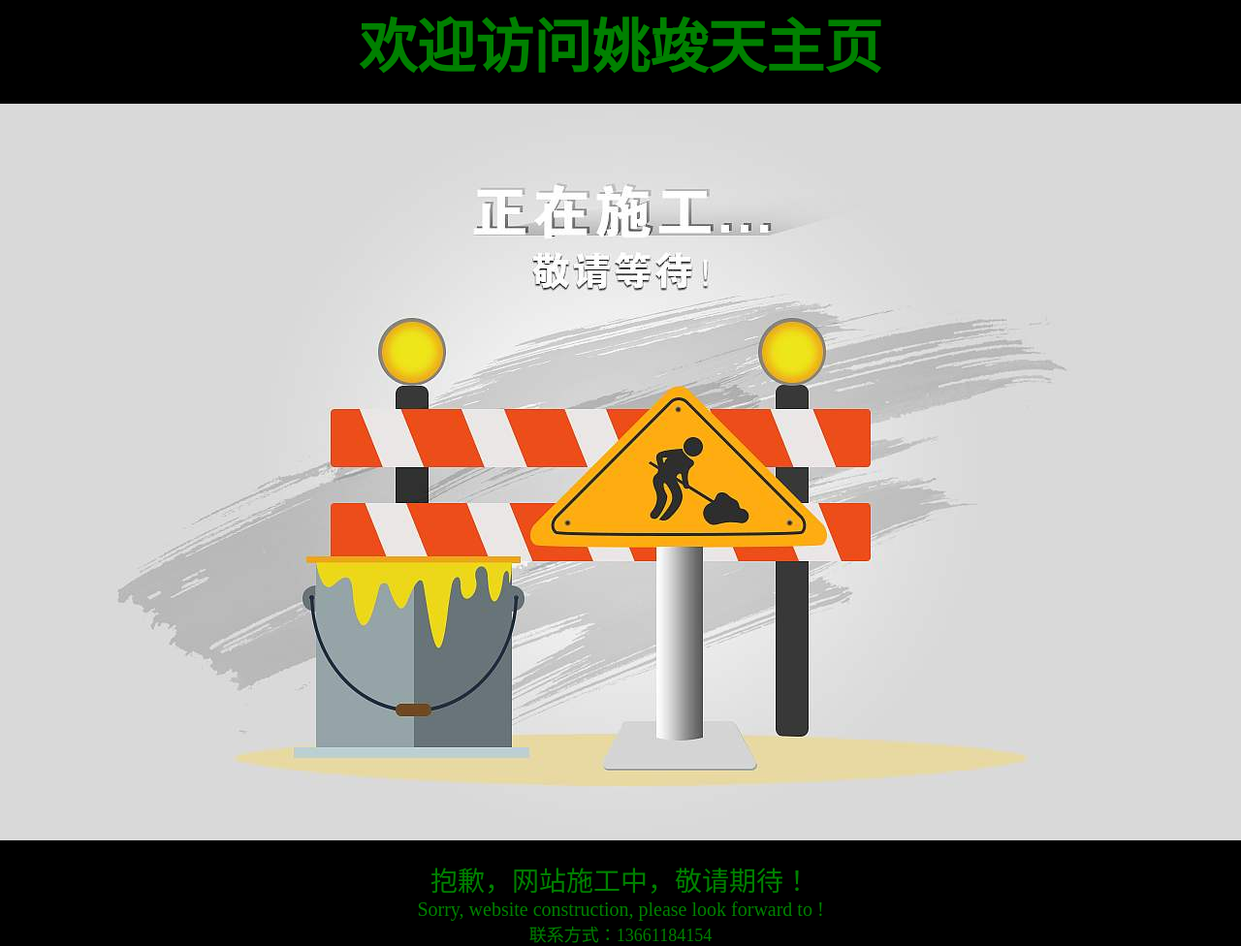
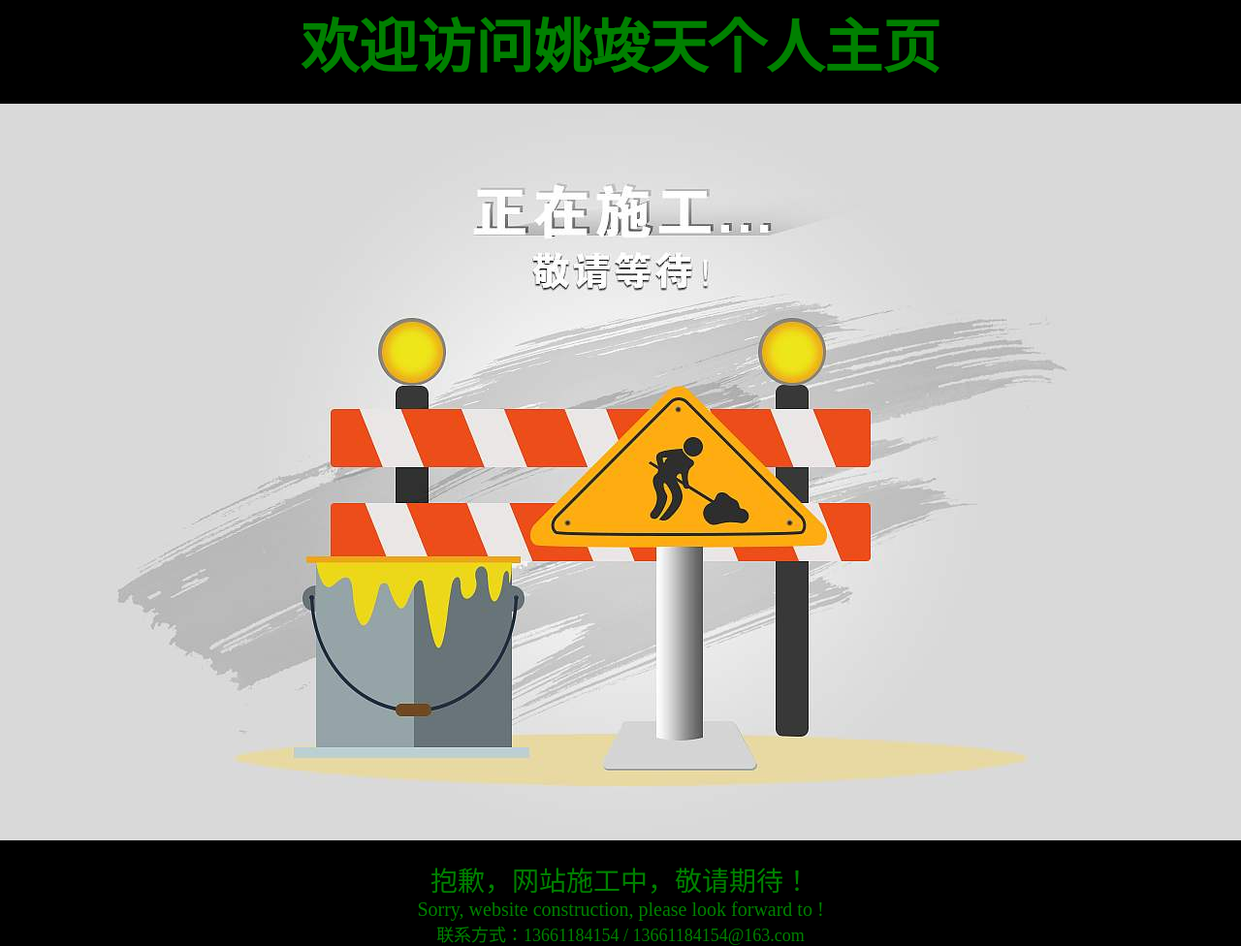
Before and after one commit to YaoJunTian/yaojuntian, a website built with webpack: page src/index.html in a window 1280 px wide. Shown: the whole page at 97% size. Built offline with nearby package versions, Linux system fonts and the light colour scheme.

Commit message:
完善页面

```diff
--- a/src/index.html
+++ b/src/index.html
@@ -9,13 +9,13 @@
 </head>
 
 <body>
-  <h1>欢迎访问姚竣天主页</h1>
+  <h1>欢迎访问姚竣天个人主页</h1>
   <div class="img1"></div>
   <dl>
     <dt> 抱歉，网站施工中，敬请期待！</dt>
     <dd>Sorry, website construction, please look forward to ! </dd>
   </dl>
-  <p>联系方式：13661184154</p>
+  <p>联系方式：13661184154 / 13661184154@163.com</p>
 </body>
 
 </html>
```
